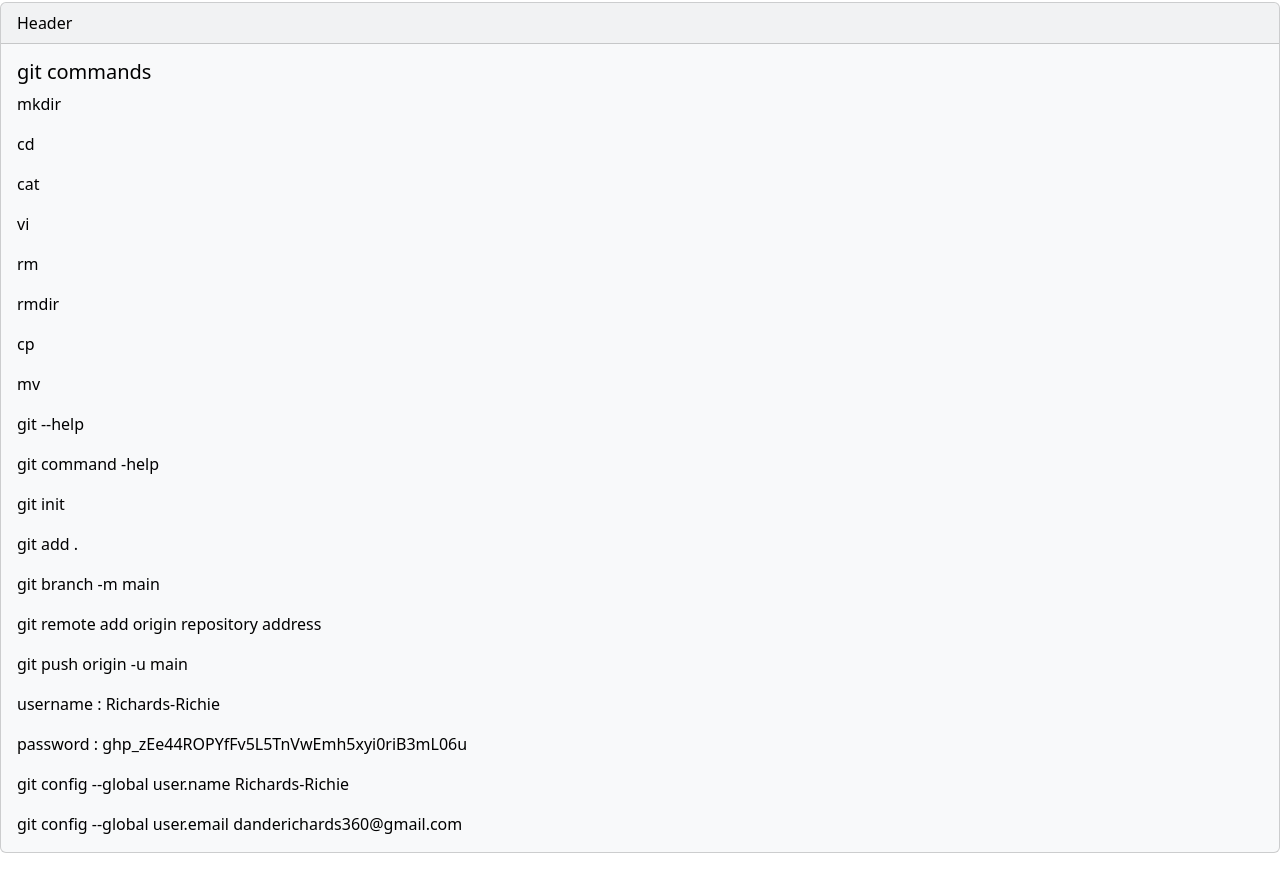
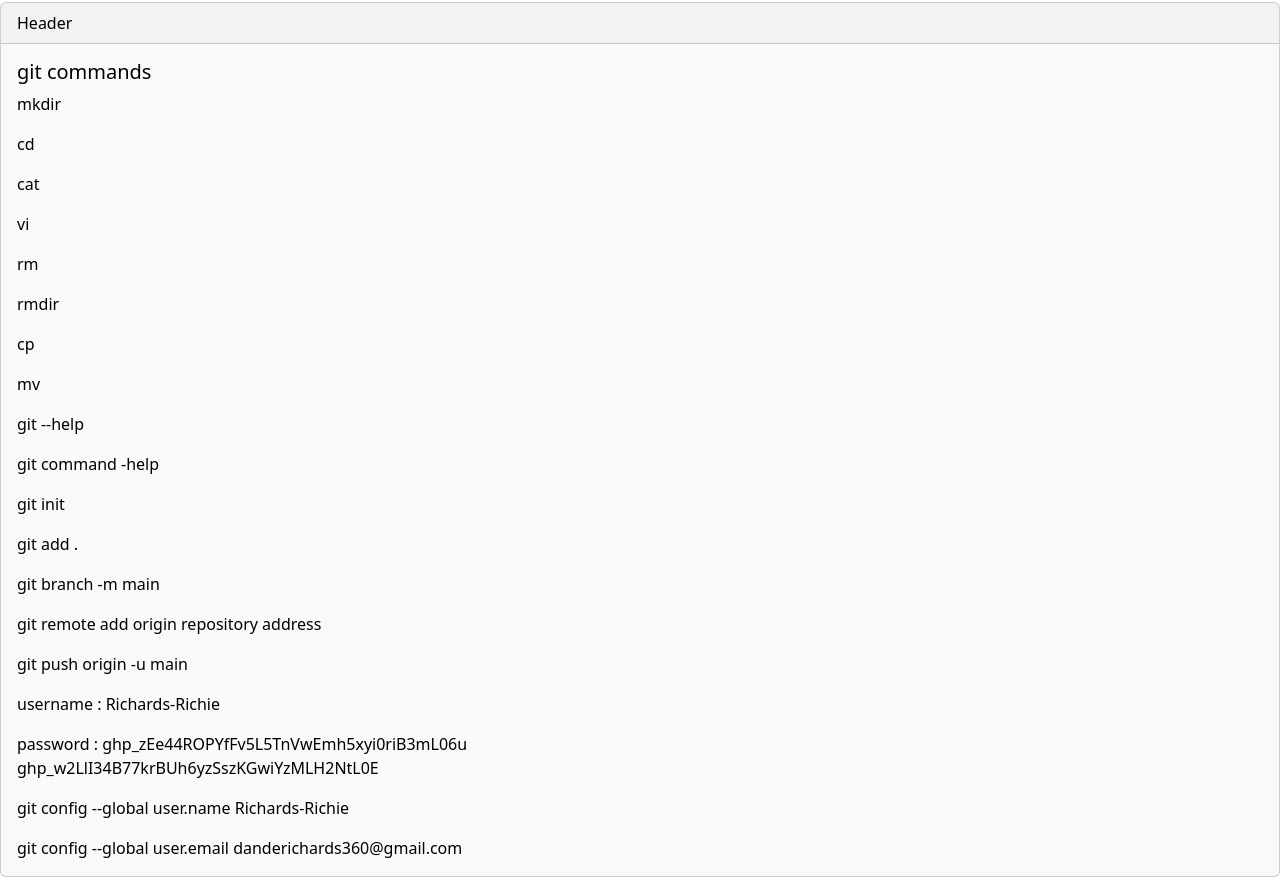
Before and after one commit to Richards-Richie/DevOps, a plain HTML site: page index.html in a window 1280 px wide. Shown: the part 3783-4676 px from the top of the page. Before the commit the page ends 4652 px from the top, so only its background shows below. Drawn offline with nearby package versions, Linux system fonts and the light colour scheme.

Commit message:
Update index.html

```diff
--- a/index.html
+++ b/index.html
@@ -249,7 +249,7 @@
                 <p class="card-text">git remote add origin repository address</p>
                 <p class="card-text">git push origin -u main</p>
                 <p class="card-text">username : Richards-Richie</p>
-                <p class="card-text">password : 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</p>
+                <p class="card-text">password : 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 <br/>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</p>
                 <p class="card-text">git config --global user.name Richards-Richie</p>
                 <p class="card-text">git config --global user.email danderichards360@gmail.com</p>
             </div>
```
